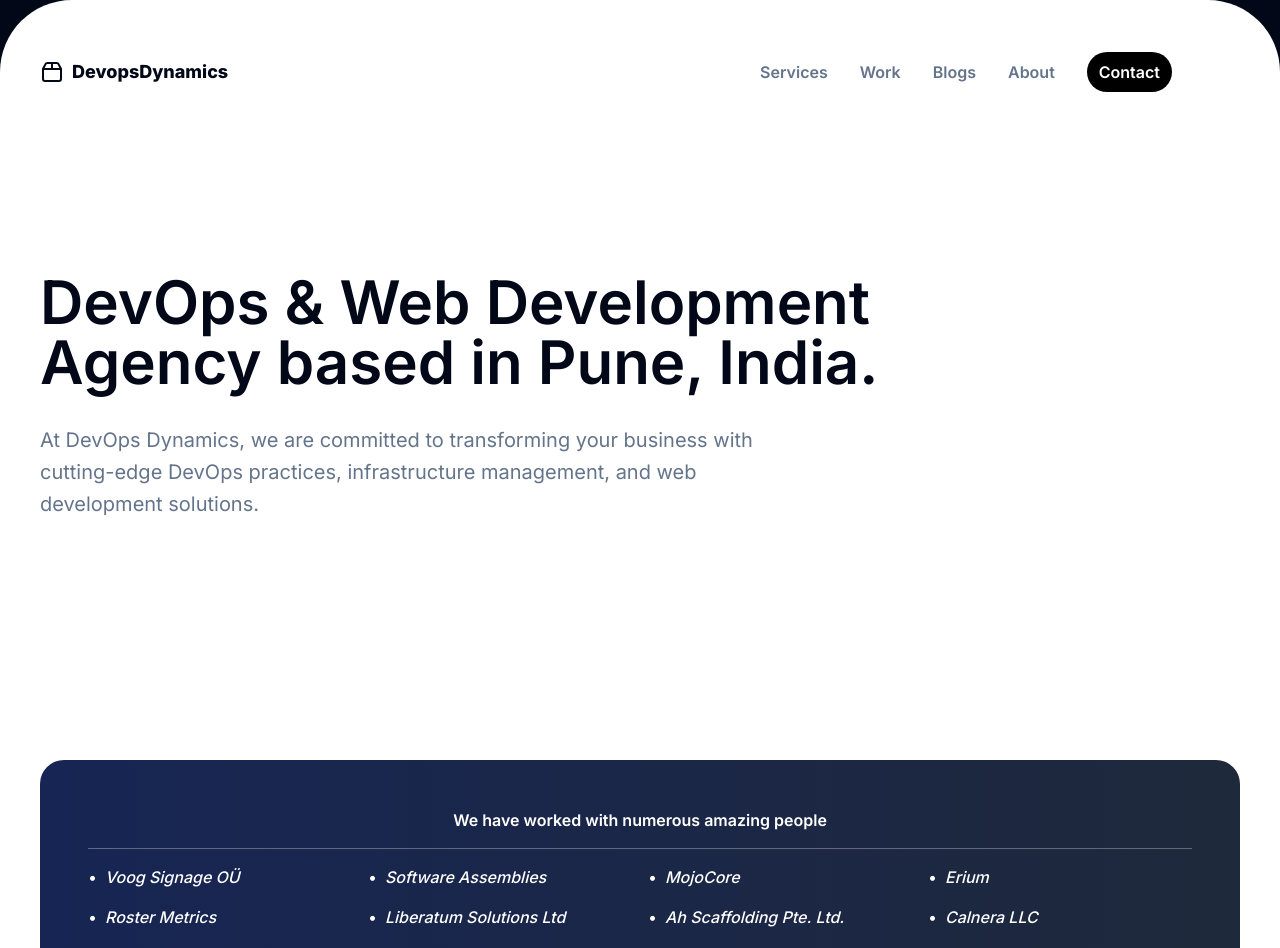
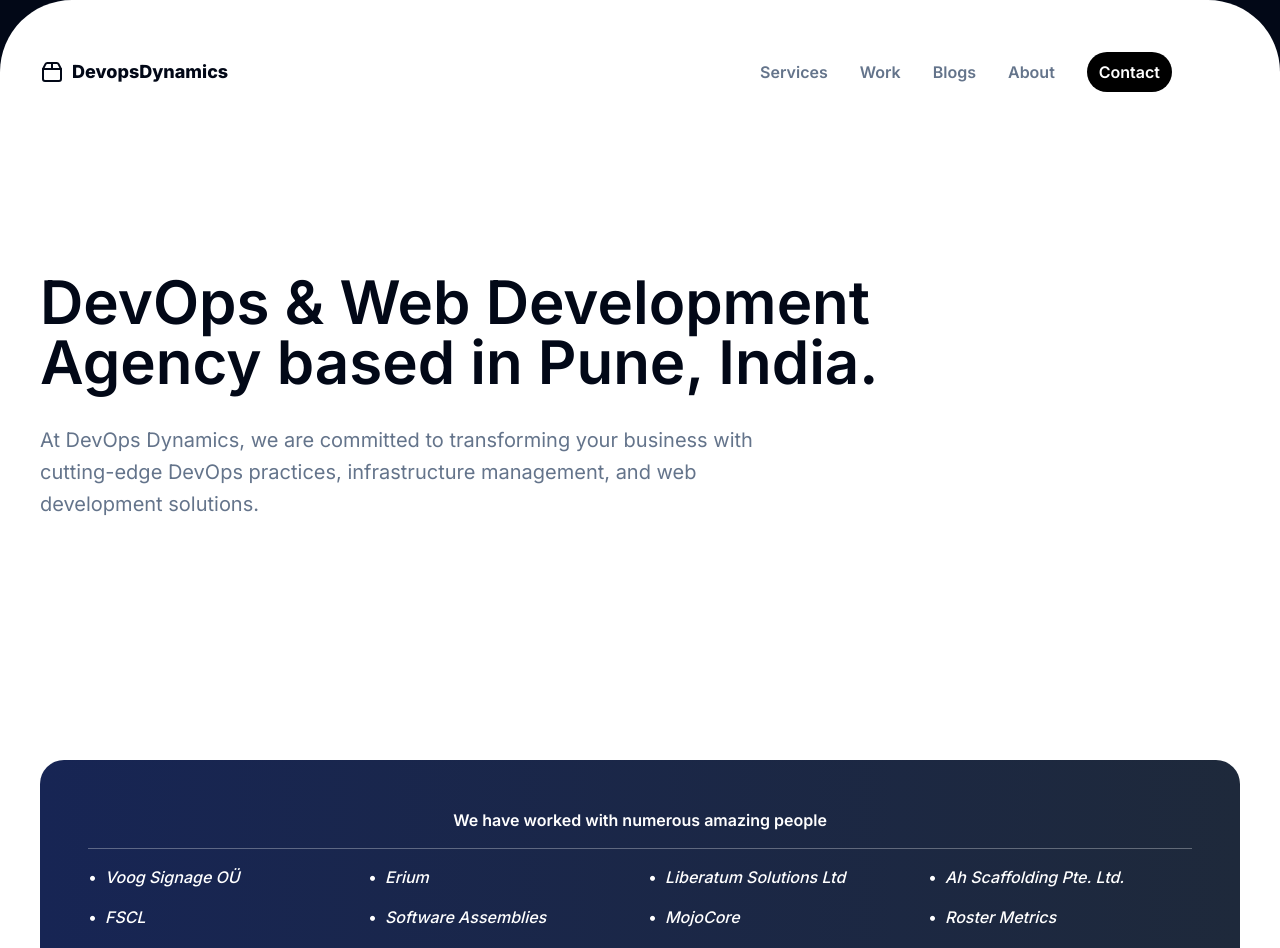
Before and after one commit to devops-dynamics/devops-dynamics-website, a Next.js app: page / in a window 1280 px wide. Shown: the top 948 px of the page. Built offline with nearby package versions, Linux system fonts and the light colour scheme.

Commit message:
Update staticData.ts

```diff
--- a/src/constants/staticData.ts
+++ b/src/constants/staticData.ts
@@ -258,12 +258,13 @@ const homePage: HomePage = {
         title: "We have worked with numerous amazing people",
         clients: [
             "Voog Signage OÜ",
+            "Erium",
+            "Liberatum Solutions Ltd",
+            "Ah Scaffolding Pte. Ltd.",
+            "FSCL",
             "Software Assemblies",
             "MojoCore",
-            "Erium",
             "Roster Metrics",
-            "Liberatum Solutions Ltd",
-            "Ah Scaffolding Pte. Ltd.",
             "Calnera LLC",
             "Diwank Tomer",
             "Fady Heiba",
@@ -274,7 +275,6 @@ const homePage: HomePage = {
             "Atoz S",
             "Jatin Jasoliya",
             "Rony Joseph",
-            "FSCL",
             "Idea 2 Collective GmbH",
         ],
     },
```
